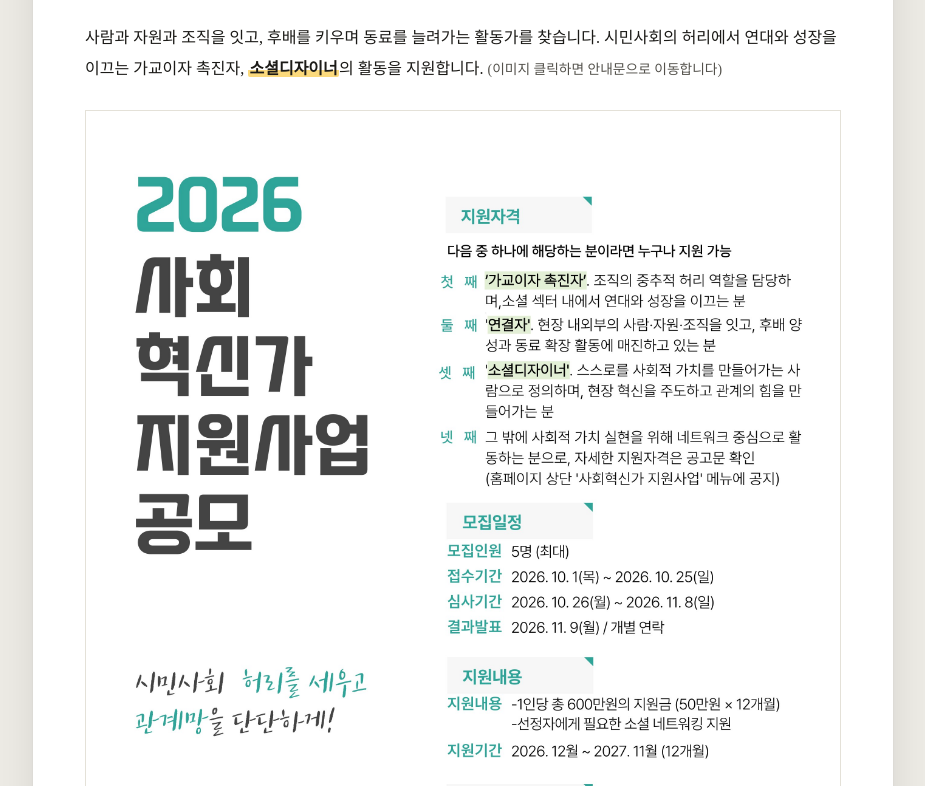
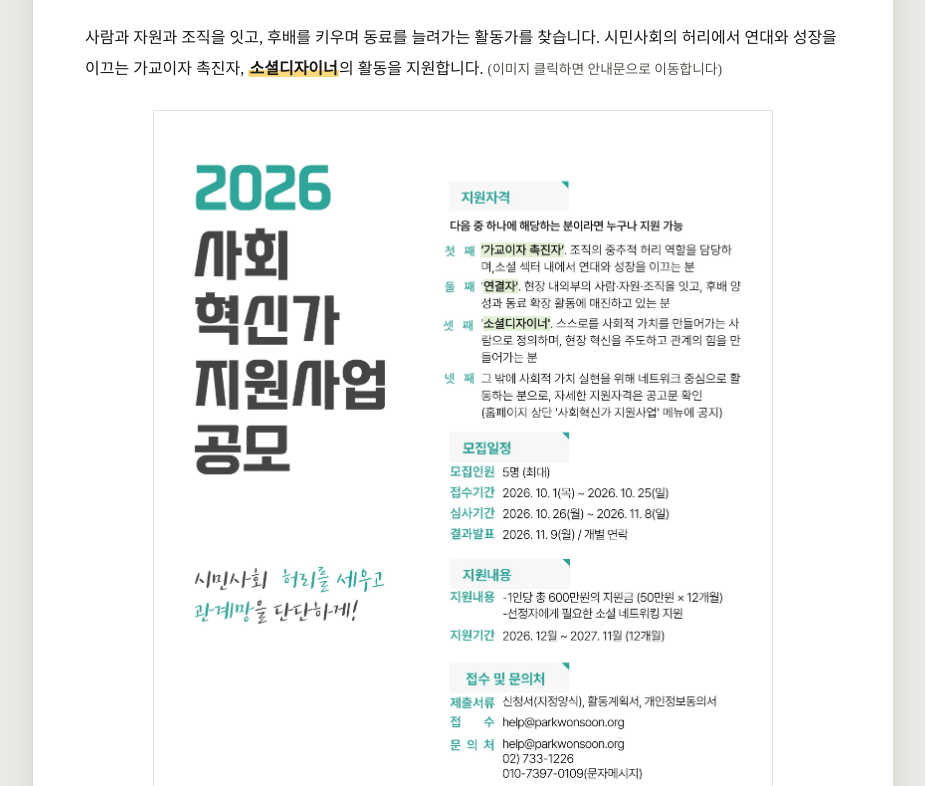
Before and after one commit to with-pws/26.09, a plain HTML site: page index.html in a window 1280 px wide. Shown: the part 2274-3060 px from the top of the page, without its empty margins (177-1102 px from the left). Drawn offline with Linux system fonts and the light colour scheme; a web font is replaced by a local one.

Commit message:
Update index.html

```diff
--- a/index.html
+++ b/index.html
@@ -458,7 +458,7 @@
   }
   /* 공고문 이미지 (누르면 홈페이지로) */
   .notice{
-    display:block;margin:26px auto 0;max-width:100%;
+    display:block;margin:26px auto 0;max-width:620px;
     border:1px solid var(--rule);
     transition:box-shadow .18s ease, transform .18s ease;
   }
```
